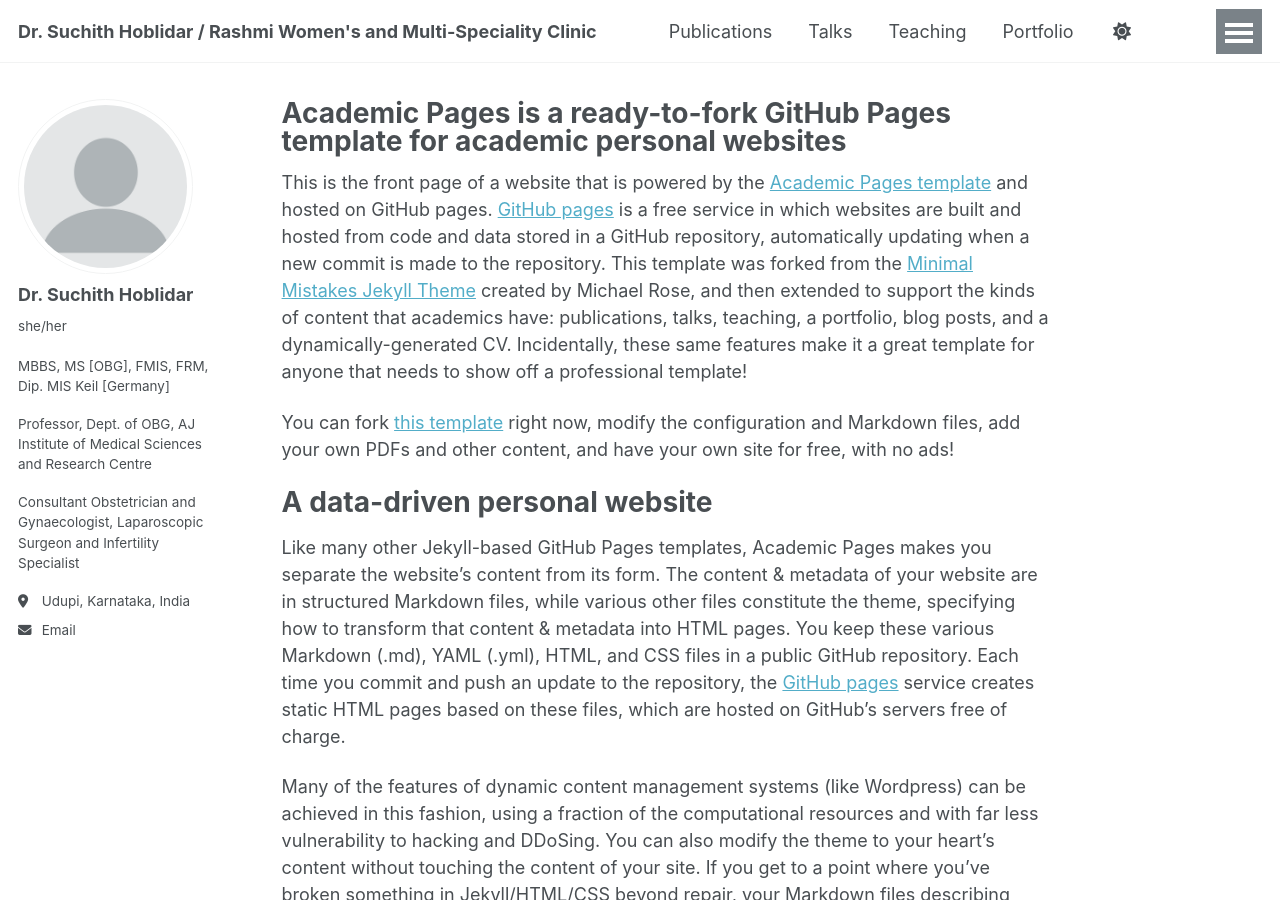
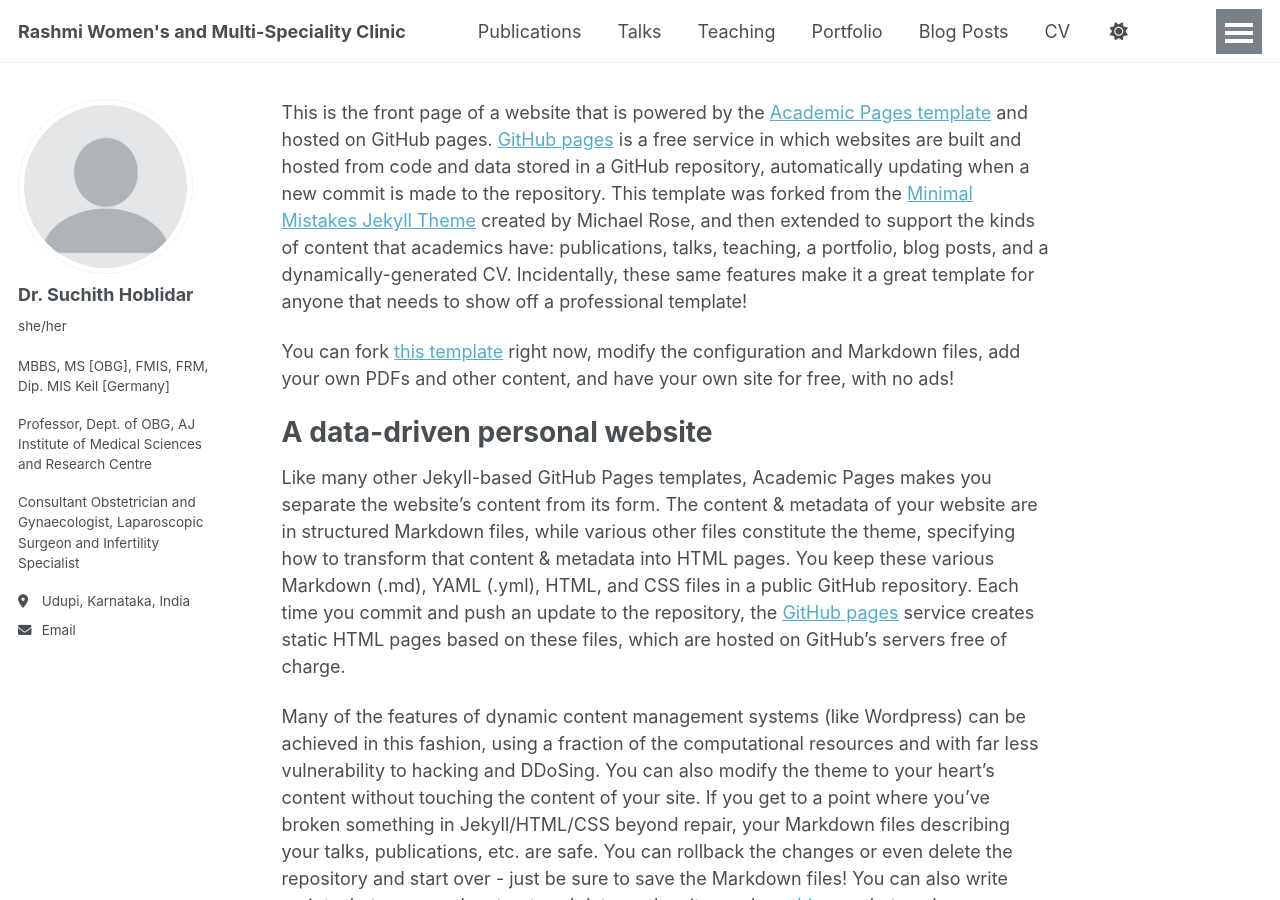
Before and after one commit to rashmiwomensclinic/rashmiwomensclinic.github.io, a Jekyll site: the page built from _pages/about.md, in a window 1280 px wide and 900 px high. Built offline with Jekyll 4.4.1, drawn with Linux system fonts in a browser that asks for light colours; a script that is not in the unit is left out.

Commit message:
Removed hardcoded title in about.md

```diff
--- a/_config.yml
+++ b/_config.yml
@@ -9,7 +9,7 @@
 # Basic Site Settings
 locale                   : "en-US"
 site_theme               : "default" # Currently available options are "default", "air"
-title                    : "Dr. Suchith Hoblidar / Rashmi Women's and Multi-Speciality Clinic"
+title                    : "Rashmi Women's and Multi-Speciality Clinic"
 title_separator          : "-"
 name                     : &name "Dr. Suchith Hoblidar"  # Update this with your name
 description              : &description "Information and Educational content"   # Update this with a general description of your site, this is the default if not overridden by a page
```
Also changed, not shown: _pages/about.md (+1 -1 lines).
